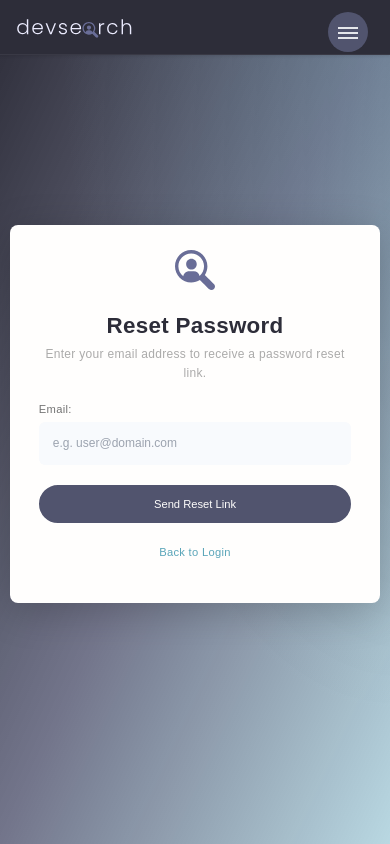
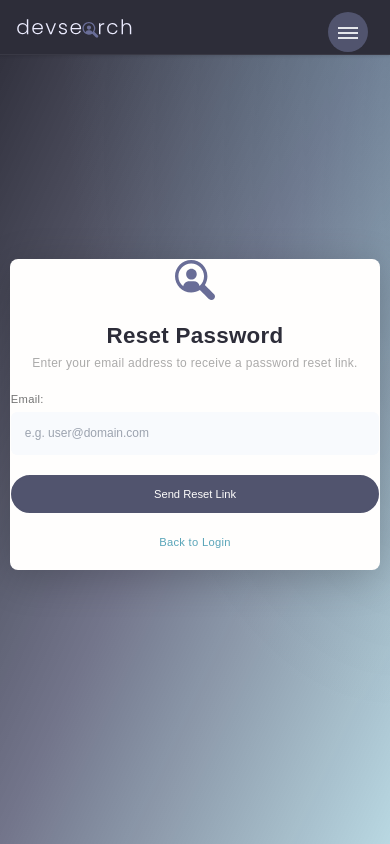
Before and after one commit to sanusi-dev/devsearch, a Django app: page /accounts/password/reset/ in a window 390 px wide. Run offline with Django 5.2, Linux system fonts and the light colour scheme; some libraries are stand-ins or nearby versions.

Commit message:
fix: mobile hamburger menu close on nav, fix search input and card padding responsiveness, fix input min-width overflow

```diff
--- a/projects/templates/projects/project_list.html
+++ b/projects/templates/projects/project_list.html
@@ -17,7 +17,7 @@
                     <form class="flex items-center justify-center gap-[1.5rem] max-md:flex-col max-md:gap-0 max-md:items-stretch">
                         <div class="form__field">
                             <label for="formInput#search" class="sr-only">Search By Projects</label>
-                            <input class="input min-w-[50rem] w-full max-sm:min-w-0 !bg-white/10 !backdrop-blur-sm !text-white placeholder:text-white/50 !border-white/20 focus:!bg-white/20 focus:!border-white/40 focus:!ring-white/10"
+                            <input class="input min-w-0 w-full max-w-[50rem] !bg-white/10 !backdrop-blur-sm !text-white placeholder:text-white/50 !border-white/20 focus:!bg-white/20 focus:!border-white/40 focus:!ring-white/10"
                                    id="formInput#search"
                                    type="search"
                                    name="search_query"
--- a/static/js/main.js
+++ b/static/js/main.js
@@ -82,8 +82,17 @@ document.body.addEventListener('messages', function(evt) {
 processDjangoMessages();
 updateActiveNav();
 
+// Function to close the mobile hamburger menu
+function closeMobileMenu() {
+    const menuCheckbox = document.getElementById('responsive-menu');
+    if (menuCheckbox) {
+        menuCheckbox.checked = false;
+    }
+}
+
 // Run after every HTMX swap
 document.addEventListener('htmx:afterSwap', function(evt) {
+    closeMobileMenu();
     updateActiveNav();
     processDjangoMessages(); // Check for messages in swapped content
 });
--- a/static/styles/input.css
+++ b/static/styles/input.css
@@ -110,7 +110,7 @@
   .form__field { @apply my-[1.5rem]; }
   .form__label, .form__field > label { @apply block mb-[0.5rem] text-text font-medium text-[1.4rem]; }
   .input {
-    @apply min-w-[24rem] w-full py-[1.2rem] px-[1.5rem] rounded-xl
+    @apply min-w-0 w-full py-[1.2rem] px-[1.5rem] rounded-xl
            border-2 border-transparent bg-bg
            transition-all duration-300
            hover:bg-light/40
--- a/static/styles/output.css
+++ b/static/styles/output.css
@@ -984,7 +984,7 @@ a {
 
 .input {
   width: 100%;
-  min-width: 24rem;
+  min-width: 0;
   border-radius: 0.75rem;
   border-width: 2px;
   border-color: transparent;
--- a/templates/account/login.html
+++ b/templates/account/login.html
@@ -8,7 +8,7 @@
         <div class="fixed inset-0 z-[-1] bg-gradient-to-br from-sub via-sub-light/80 to-main/40"></div>
         <div class="fixed inset-0 z-[-1] bg-[radial-gradient(ellipse_at_top_right,rgba(90,165,185,0.2)_0%,transparent_60%)]">
         </div>
-        <div class="card w-[95%] max-w-[55rem] p-[3rem_3.5rem] sm:p-[5rem_6rem] shadow-[0_8px_40px_rgba(0,0,0,0.2)] border-white/10 animate-slide-up">
+        <div class="card w-[95%] max-w-[55rem] p-[2rem_2rem] sm:p-[3rem_3.5rem] md:p-[5rem_6rem] shadow-[0_8px_40px_rgba(0,0,0,0.2)] border-white/10 animate-slide-up">
             <div class="text-center">
                 <a href="/" class="inline-block">
                     <img src="{% static 'images/icon.svg' %}"
--- a/templates/account/password_reset.html
+++ b/templates/account/password_reset.html
@@ -7,7 +7,7 @@
     <div class="fixed inset-0 z-[-1] bg-gradient-to-br from-sub via-sub-light/80 to-main/40"></div>
     <div class="fixed inset-0 z-[-1] bg-[radial-gradient(ellipse_at_top_right,rgba(90,165,185,0.2)_0%,transparent_60%)]"></div>
 
-    <div class="card w-[95%] max-w-[55rem] p-[3rem_3.5rem] sm:p-[5rem_6rem] shadow-[0_8px_40px_rgba(0,0,0,0.2)] border-white/10 animate-slide-up">
+    <div class="card w-[95%] max-w-[55rem] p-[2rem_2rem] sm:p-[3rem_3.5rem] md:p-[5rem_6rem] shadow-[0_8px_40px_rgba(0,0,0,0.2)] border-white/10 animate-slide-up">
         <div class="text-center">
             <a href="/" class="inline-block">
                 <img src="{% static 'images/icon.svg' %}" alt="icon" class="mx-auto h-[5rem]" />
--- a/templates/account/signup.html
+++ b/templates/account/signup.html
@@ -8,7 +8,7 @@
         <div class="fixed inset-0 z-[-1] bg-gradient-to-br from-sub via-sub-light/80 to-main/40"></div>
         <div class="fixed inset-0 z-[-1] bg-[radial-gradient(ellipse_at_top_right,rgba(90,165,185,0.2)_0%,transparent_60%)]">
         </div>
-        <div class="card w-[60%] max-w-[55rem] p-[3rem_3.5rem] sm:p-[5rem_6rem] shadow-[0_8px_40px_rgba(0,0,0,0.2)] border-white/10 animate-slide-up">
+        <div class="card w-[95%] max-w-[55rem] p-[2rem_2rem] sm:p-[3rem_3.5rem] md:p-[5rem_6rem] shadow-[0_8px_40px_rgba(0,0,0,0.2)] border-white/10 animate-slide-up">
             <div class="text-center">
                 <a href="/" class="inline-block">
                     <img src="{% static 'images/icon.svg' %}"
--- a/templates/socialaccount/signup.html
+++ b/templates/socialaccount/signup.html
@@ -7,7 +7,7 @@
     <div class="fixed inset-0 z-[-1] bg-gradient-to-br from-sub via-sub-light/80 to-main/40"></div>
     <div class="fixed inset-0 z-[-1] bg-[radial-gradient(ellipse_at_top_right,rgba(90,165,185,0.2)_0%,transparent_60%)]"></div>
 
-    <div class="card w-[95%] max-w-[55rem] p-[3rem_3.5rem] sm:p-[5rem_6rem] shadow-[0_8px_40px_rgba(0,0,0,0.2)] border-white/10 animate-slide-up">
+    <div class="card w-[95%] max-w-[55rem] p-[2rem_2rem] sm:p-[3rem_3.5rem] md:p-[5rem_6rem] shadow-[0_8px_40px_rgba(0,0,0,0.2)] border-white/10 animate-slide-up">
         <div class="text-center">
             <a href="/" class="inline-block">
                 <img src="{% static 'images/icon.svg' %}" alt="icon" class="mx-auto h-[5rem]" />
--- a/users/templates/users/profile_list.html
+++ b/users/templates/users/profile_list.html
@@ -19,7 +19,7 @@
                     <form class="flex items-center justify-center gap-[1.5rem] max-md:flex-col max-md:gap-0 max-md:items-stretch">
                         <div class="form__field">
                             <label for="formInput#search" class="sr-only">Search Developers</label>
-                            <input class="input min-w-[50rem] w-full max-sm:min-w-0 !bg-white/10 !backdrop-blur-sm !text-white placeholder:text-white/50 !border-white/20 focus:!bg-white/20 focus:!border-white/40 focus:!ring-white/10"
+                            <input class="input min-w-0 w-full max-w-[50rem] !bg-white/10 !backdrop-blur-sm !text-white placeholder:text-white/50 !border-white/20 focus:!bg-white/20 focus:!border-white/40 focus:!ring-white/10"
                                    id="formInput#search"
                                    type="search"
                                    name="search_query"
```
